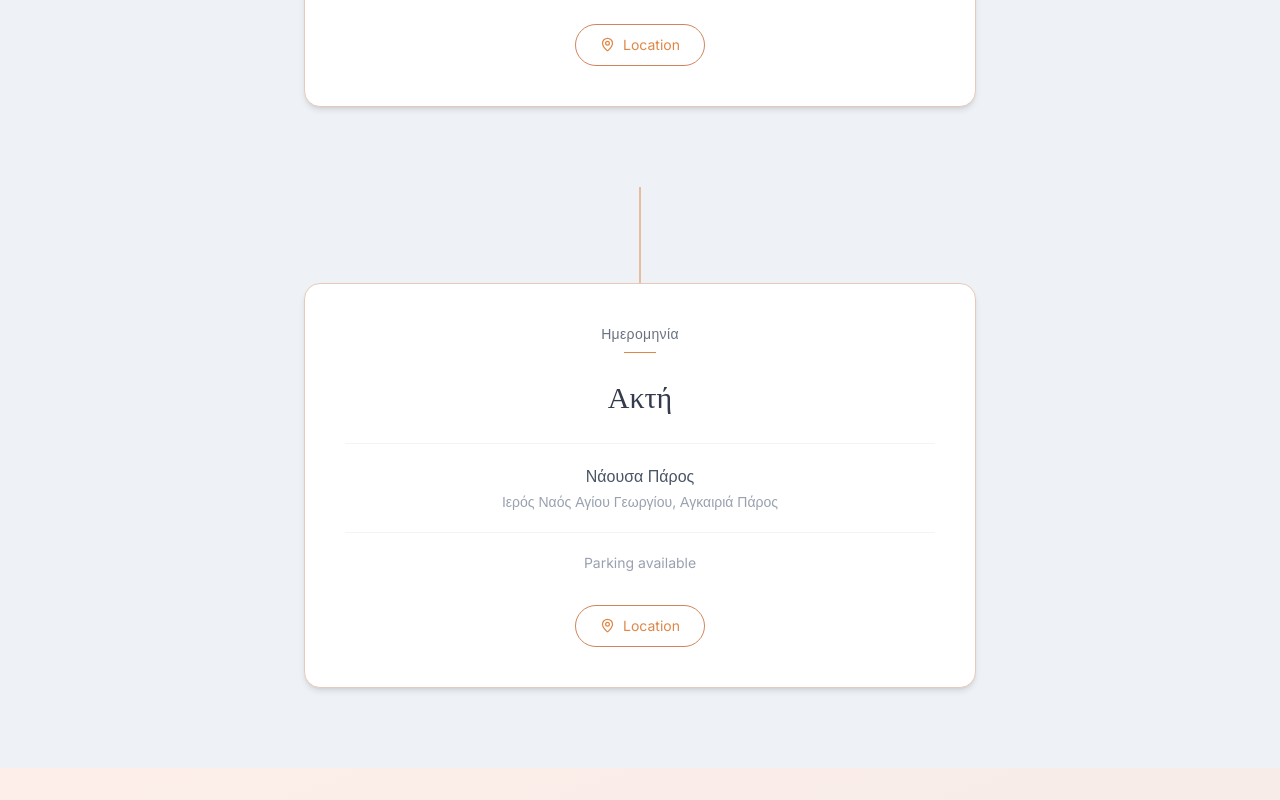
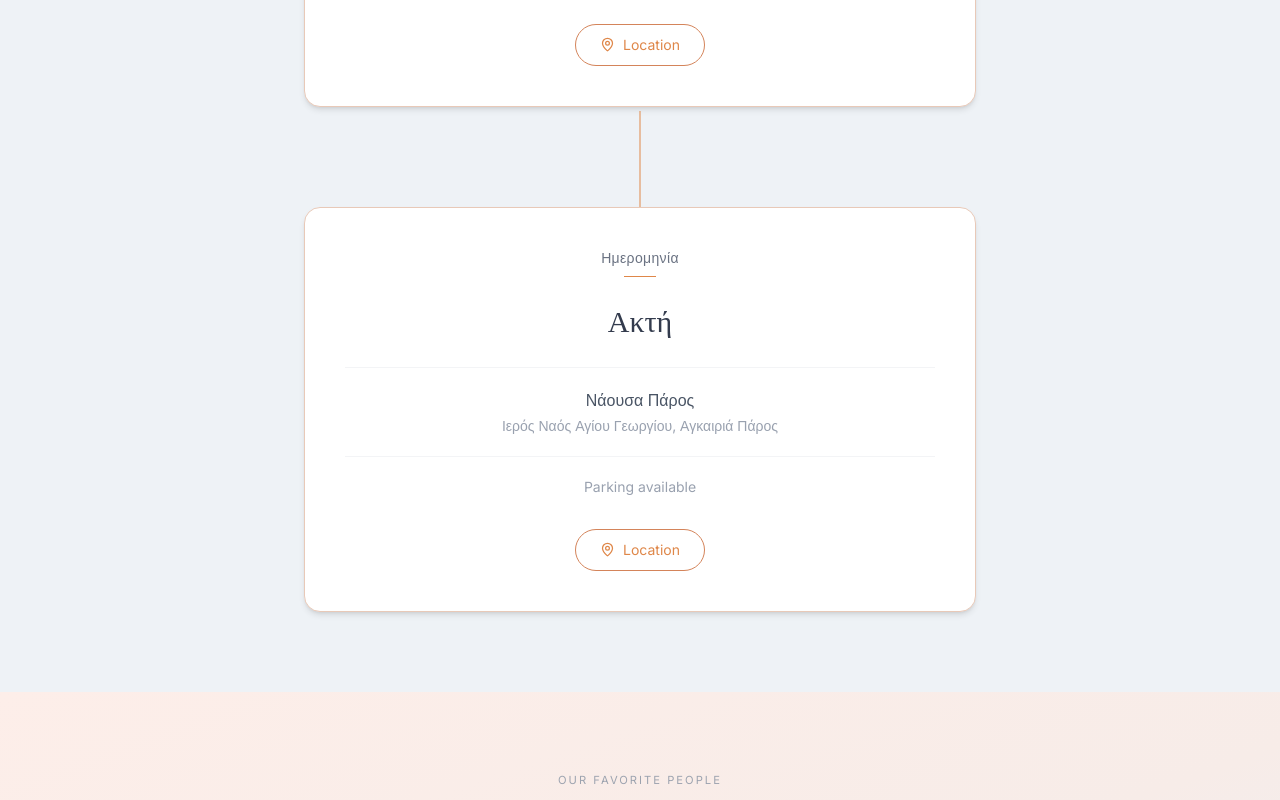
Before and after one commit to Rifatul-Islam-Munna/multiple-weeding-landing-page, a Next.js app: page / in a window 1280 px wide. Shown: the part 3220-4020 px from the top of the page. Built offline with nearby package versions, Linux system fonts and the light colour scheme.

Commit message:
updated 3

```diff
--- a/src/components/wedding/LocationSection.tsx
+++ b/src/components/wedding/LocationSection.tsx
@@ -144,7 +144,7 @@ const ProgramAndLocation = ({ data }: LocationSectionProps) => {
           </div>
         </motion.div>
       </section>
-      <section className="wedding-section pt-24">
+      <section className="wedding-section -mt-15 ">
         <motion.div
           className="max-w-2xl mx-auto relative"
           initial={{ opacity: 0, y: 30 }}
```
